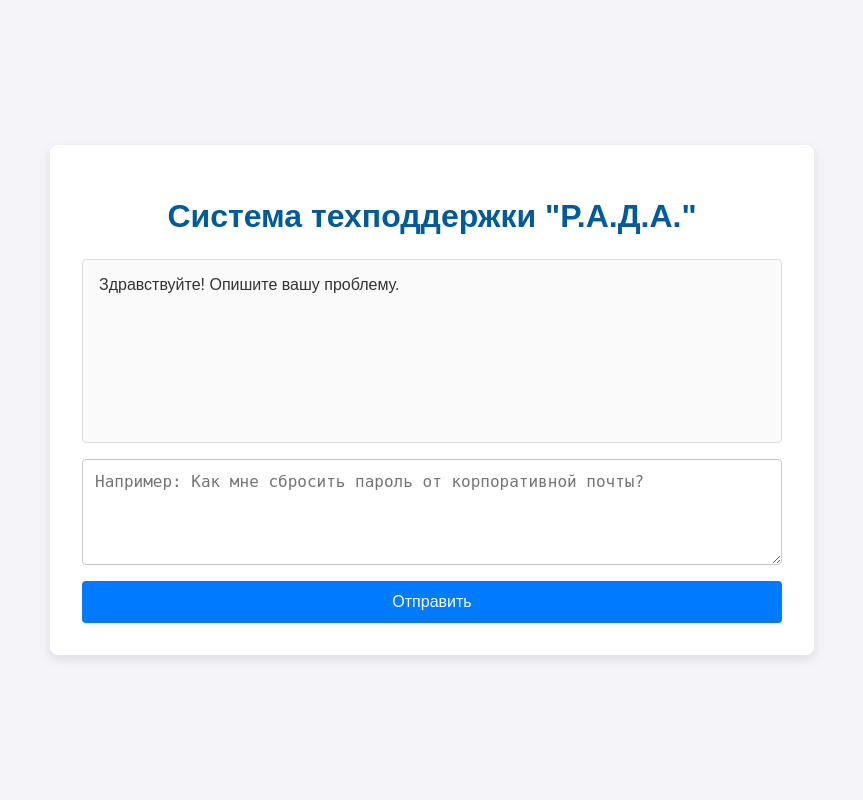
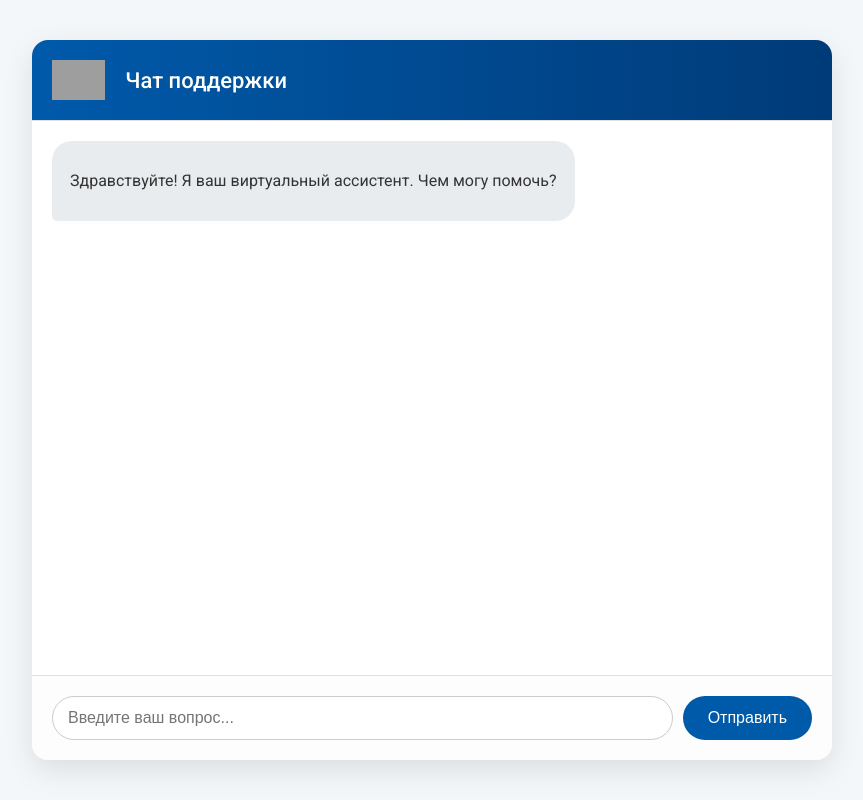
Before and after one commit to 11Maximus11/MosProm2025, a FastAPI app: page / in a window 1280 px wide. Shown: the whole page, without its empty margins (208-1071 px from the left). Run offline with FastAPI, Linux system fonts and the light colour scheme; grey boxes are pictures that could not be loaded.

Commit message:
робит

```diff
--- a/agents/generator.py
+++ b/agents/generator.py
@@ -2,44 +2,54 @@
 
 import sys
 import os
-# Этот хак нужен, чтобы найти giga_client.py в корневой папке
 sys.path.append(os.path.abspath(os.path.join(os.path.dirname(__file__), '..')))
 
-from giga_client import GigaChatClient
+from giga_client import VllmClient
 
-# Копируем промпт прямо сюда, чтобы избавиться от импорта из utils
-GENERATOR_PROMPT_TEMPLATE = """<|im_start|>system
-Ты — вежливый и полезный ассистент технической поддержки Госкорпорации "Росатом". Твоя задача — ответить на вопрос пользователя, строго основываясь на предоставленном ниже контексте. Не используй свои общие знания. Если в контексте нет ответа, вежливо сообщи, что не можешь помочь с данным вопросом на основе имеющейся информации.<|im_end|>
-<|im_start|>user
+# --- ФОРМАТ ПРОМПТА ДЛЯ QWEN ---
+# У Qwen нет явной "системной" роли в текстовых промптах.
+# Инструкция дается в начале, а затем следует диалог.
+# Мы будем использовать простой формат "вопрос-ответ".
+QWEN_PROMPT_TEMPLATE = """Ты — вежливый и полезный ассистент технической поддержки Госкорпорации "Росатом". Твоя задача — ответить на вопрос пользователя, строго основываясь на предоставленном ниже контексте. Не используй свои общие знания. Если в контексте нет ответа, вежливо сообщи, что не можешь помочь с данным вопросом на основе имеющейся информации.
+
 Контекст из Базы Знаний:
 ---
 {context}
 ---
 
-Вопрос пользователя: {question}<|im_end|>
-<|im_start|>assistant
+Вопрос пользователя: {question}
+
+Ответ:
 """
 
 
 class GeneratorAgent:
     def __init__(self):
-        print("Инициализация клиента GigaChat...")
-        self.giga_client = GigaChatClient()
-        print("Клиент GigaChat инициализирован.")
+        print("Инициализация клиента VLLM...")
+        self.vllm_client = VllmClient()
+        print("Клиент VLLM инициализирован.")
 
     def generate_final_answer(self, user_query: str, context: str, execution_report: dict = None) -> str:
-        # Теперь мы используем локальную переменную GENERATOR_PROMPT_TEMPLATE,
-        # а не импортированную. Но ее нет в user_content, мы должны ее передать
-        # в giga_client. Это ошибка в предыдущем коде. Давайте исправим.
+        # Применяем специальный метод токенизатора Qwen для создания промпта
+        tokenizer = self.vllm_client.tokenizer
 
-        # Формируем полный промпт здесь
-        final_prompt = GENERATOR_PROMPT_TEMPLATE.format(
+        # Формируем текстовую часть промпта
+        text_content = QWEN_PROMPT_TEMPLATE.format(
             context=context,
             question=user_query
         )
 
-        print("Отправка промпта в GigaChat...")
-        # giga_client должен принимать полный промпт
-        answer = self.giga_client.send_prompt(final_prompt)
-        print("Ответ от GigaChat получен.")
+        # Qwen-VL-Chat ожидает промпт в формате диалога.
+        # Токенизатор сам обернет это в нужные спец-токены.
+        # Поскольку у нас нет картинок, мы передаем только текст.
+        messages = [{"role": "user", "content": text_content}]
+        final_prompt = tokenizer.apply_chat_template(
+            messages,
+            tokenize=False,
+            add_generation_prompt=True
+        )
+
+        print("Отправка промпта в VLLM (Qwen)...")
+        answer = self.vllm_client.send_prompt(final_prompt)
+        print("Ответ от VLLM (Qwen) получен.")
         return answer
--- a/main.py
+++ b/main.py
@@ -1,6 +1,3 @@
-
-
-
 from fastapi import FastAPI, Request
 from fastapi.responses import HTMLResponse
 from fastapi.staticfiles import StaticFiles
@@ -25,11 +22,12 @@ app.mount("/static", StaticFiles(directory="static"), name="static")
 templates = Jinja2Templates(directory="templates")
 
 # --- Модели данных API ---
-class TicketRequest(BaseModel):
-    text: str
+class ChatRequest(BaseModel):
+    message: str
 
-class TicketResponse(BaseModel):
-    answer: str
+class ChatResponse(BaseModel):
+    response: str
+    action: dict | None = None
 
 # --- Инициализация Агентов ---
 # Этот код выполняется один раз при запуске сервера
@@ -77,8 +75,9 @@ async def read_root(request: Request):
     """Отдает главную HTML-страницу."""
     return templates.TemplateResponse("index.html", {"request": request})
 
-@app.post("/api/process_ticket", response_model=TicketResponse)
-async def process_ticket_api(ticket: TicketRequest):
+@app.post("/api/chat/", response_model=ChatResponse)
+async def process_chat_api(request: ChatRequest):
     """Принимает JSON-запрос от UI, обрабатывает его и возвращает JSON-ответ."""
-    answer_text = process_ticket_logic(ticket.text)
-    return TicketResponse(answer=answer_text)
+    answer_text = process_ticket_logic(request.message)
+    # TODO: Добавить логику для возврата 'action', если это необходимо
+    return ChatResponse(response=answer_text)
--- a/static/style.css
+++ b/static/style.css
@@ -1 +1,171 @@
-body { font-family: sans-serif; background-color: #f4f4f9; color: #333; display: flex; justify-content: center; align-items: center; height: 100vh; margin: 0; } .container { width: 90%; max-width: 700px; background: white; padding: 2rem; border-radius: 8px; box-shadow: 0 4px 12px rgba(0,0,0,0.1); } h1 { color: #005a9c; text-align: center; margin-bottom: 1.5rem; } .response-box { border: 1px solid #ddd; border-radius: 4px; padding: 1rem; min-height: 150px; margin-bottom: 1rem; background-color: #fafafa; overflow-y: auto; } .response-box p { margin: 0; white-space: pre-wrap; } #query-form { display: flex; flex-direction: column; } #query-input { resize: vertical; min-height: 80px; padding: 0.75rem; border: 1px solid #ccc; border-radius: 4px; margin-bottom: 1rem; font-size: 1rem; } #submit-button { padding: 0.75rem; background-color: #007bff; color: white; border: none; border-radius: 4px; font-size: 1rem; cursor: pointer; transition: background-color 0.2s; } #submit-button:disabled { background-color: #aaa; cursor: not-allowed; } #submit-button:hover:not(:disabled) { background-color: #0056b3; } .loading, .error { color: #888; } .error { color: #d93025; }
+body {
+    font-family: 'Roboto', sans-serif;
+    background-color: #f4f7f9;
+    margin: 0;
+    display: flex;
+    justify-content: center;
+    align-items: center;
+    height: 100vh;
+    color: #333;
+}
+
+.chat-container {
+    width: 100%;
+    max-width: 800px;
+    height: 90vh;
+    max-height: 900px;
+    background-color: #ffffff;
+    border-radius: 16px;
+    box-shadow: 0 10px 30px rgba(0, 0, 0, 0.1);
+    display: flex;
+    flex-direction: column;
+    overflow: hidden;
+}
+
+.chat-header {
+    background: linear-gradient(90deg, #005aaa, #003b79);
+    color: white;
+    padding: 20px;
+    display: flex;
+    align-items: center;
+    border-bottom: 1px solid #e0e0e0;
+}
+
+.chat-header .logo {
+    height: 40px;
+    margin-right: 20px;
+}
+
+.chat-header h1 {
+    margin: 0;
+    font-size: 22px;
+    font-weight: 500;
+}
+
+.chat-messages {
+    flex-grow: 1;
+    padding: 20px;
+    overflow-y: auto;
+    display: flex;
+    flex-direction: column;
+    gap: 15px;
+}
+
+.message {
+    padding: 12px 18px;
+    border-radius: 20px;
+    max-width: 75%;
+    line-height: 1.5;
+    word-wrap: break-word;
+}
+
+.user-message {
+    background-color: #007bff;
+    color: white;
+    align-self: flex-end;
+    border-bottom-right-radius: 5px;
+}
+
+.bot-message {
+    background-color: #e9ecef;
+    color: #333;
+    align-self: flex-start;
+    border-bottom-left-radius: 5px;
+}
+
+.chat-input-area {
+    padding: 20px;
+    border-top: 1px solid #e0e0e0;
+    background-color: #fdfdfd;
+}
+
+.input-wrapper {
+    display: flex;
+    gap: 10px;
+}
+
+#user-input {
+    flex-grow: 1;
+    padding: 12px 15px;
+    border: 1px solid #ccc;
+    border-radius: 25px;
+    font-size: 16px;
+    outline: none;
+    transition: border-color 0.3s;
+}
+
+#user-input:focus {
+    border-color: #005aaa;
+}
+
+#send-button {
+    padding: 12px 25px;
+    border: none;
+    background-color: #005aaa;
+    color: white;
+    border-radius: 25px;
+    cursor: pointer;
+    font-size: 16px;
+    font-weight: 500;
+    transition: background-color 0.3s;
+}
+
+#send-button:hover {
+    background-color: #003b79;
+}
+
+.action-confirmation {
+    background-color: #f0f8ff;
+    border: 1px solid #bde0ff;
+    border-radius: 10px;
+    padding: 15px;
+    margin-bottom: 15px;
+    text-align: center;
+}
+
+.action-confirmation p {
+    margin: 0 0 10px;
+    font-size: 15px;
+}
+
+.action-confirmation button {
+    padding: 10px 20px;
+    border: none;
+    border-radius: 20px;
+    cursor: pointer;
+    font-size: 14px;
+    margin: 0 5px;
+    transition: opacity 0.3s;
+}
+
+#confirm-button {
+    background-color: #28a745;
+    color: white;
+}
+
+#cancel-button {
+    background-color: #dc3545;
+    color: white;
+}
+
+.action-confirmation button:hover {
+    opacity: 0.85;
+}
+
+/* Scrollbar styles */
+.chat-messages::-webkit-scrollbar {
+    width: 8px;
+}
+
+.chat-messages::-webkit-scrollbar-track {
+    background: #f1f1f1;
+}
+
+.chat-messages::-webkit-scrollbar-thumb {
+    background: #ccc;
+    border-radius: 4px;
+}
+
+.chat-messages::-webkit-scrollbar-thumb:hover {
+    background: #aaa;
+}
--- a/templates/index.html
+++ b/templates/index.html
@@ -1,2 +1,36 @@
 <!DOCTYPE html>
-<html lang="ru"><head><meta charset="UTF-8"><title>Р.А.Д.А. - MVP</title><link rel="stylesheet" href="/static/style.css"></head><body><div class="container"><h1>Система техподдержки "Р.А.Д.А."</h1><div id="response-output" class="response-box"><p>Здравствуйте! Опишите вашу проблему.</p></div><form id="query-form"><textarea id="query-input" placeholder="Например: Как мне сбросить пароль от корпоративной почты?" required></textarea><button type="submit" id="submit-button">Отправить</button></form></div><script src="/static/script.js"></script></body></html>
+<html lang="ru">
+<head>
+    <meta charset="UTF-8">
+    <meta name="viewport" content="width=device-width, initial-scale=1.0">
+    <title>Чат поддержки - Росатом</title>
+    <link rel="stylesheet" href="/static/style.css">
+    <link href="https://fonts.googleapis.com/css2?family=Roboto:wght@400;500;700&display=swap" rel="stylesheet">
+</head>
+<body>
+    <div class="chat-container">
+        <header class="chat-header">
+            <img src="https://www.rosatom.ru/local/tpl/img/site_rosatom_ru.png" alt="Rosatom Logo" class="logo">
+            <h1>Чат поддержки</h1>
+        </header>
+        <div class="chat-messages" id="chat-messages">
+            <!-- Messages will be appended here by JavaScript -->
+            <div class="message bot-message">
+                <p>Здравствуйте! Я ваш виртуальный ассистент. Чем могу помочь?</p>
+            </div>
+        </div>
+        <div class="chat-input-area">
+            <div id="action-confirmation" class="action-confirmation" style="display: none;">
+                <p id="action-text"></p>
+                <button id="confirm-button">Подтвердить</button>
+                <button id="cancel-button">Отклонить</button>
+            </div>
+            <div class="input-wrapper">
+                <input type="text" id="user-input" placeholder="Введите ваш вопрос...">
+                <button id="send-button">Отправить</button>
+            </div>
+        </div>
+    </div>
+    <script src="/static/script.js"></script>
+</body>
+</html>
```
Also changed, not shown: giga_client.py (+29 -47 lines), requirements.txt (+4 -3 lines), static/script.js (+108 -1 lines), agents/analyzer.py (line endings or trailing spaces), agents/classifier.py (line endings or trailing spaces), agents/executor.py (line endings or trailing spaces), agents/personalizer.py (line endings or trailing spaces), agents/planner.py (line endings or trailing spaces), agents/retriever.py (line endings or trailing spaces), agents/verifier.py (line endings or trailing spaces), cli.py (line endings or trailing spaces), tools/system_tools.py (line endings or trailing spaces), utils/logging_config.py (line endings or trailing spaces), utils/promts.py (line endings or trailing spaces).
